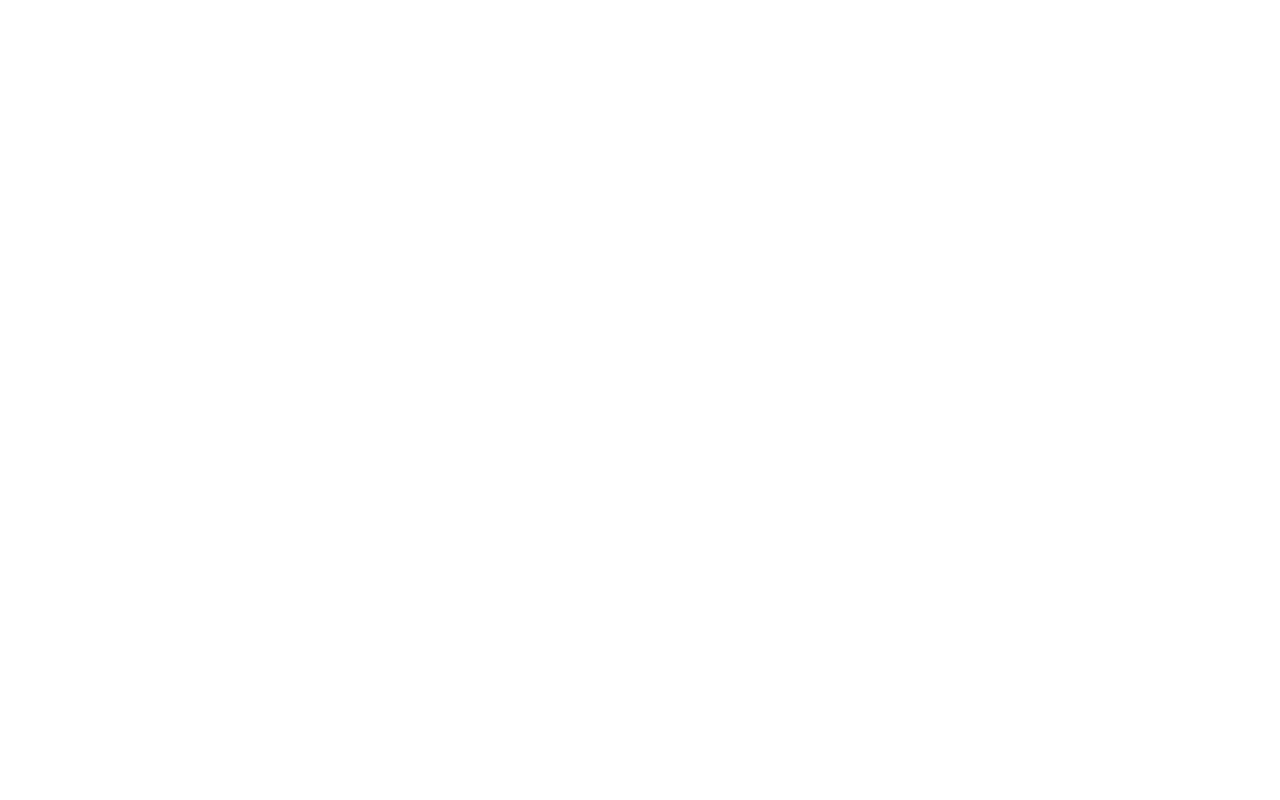
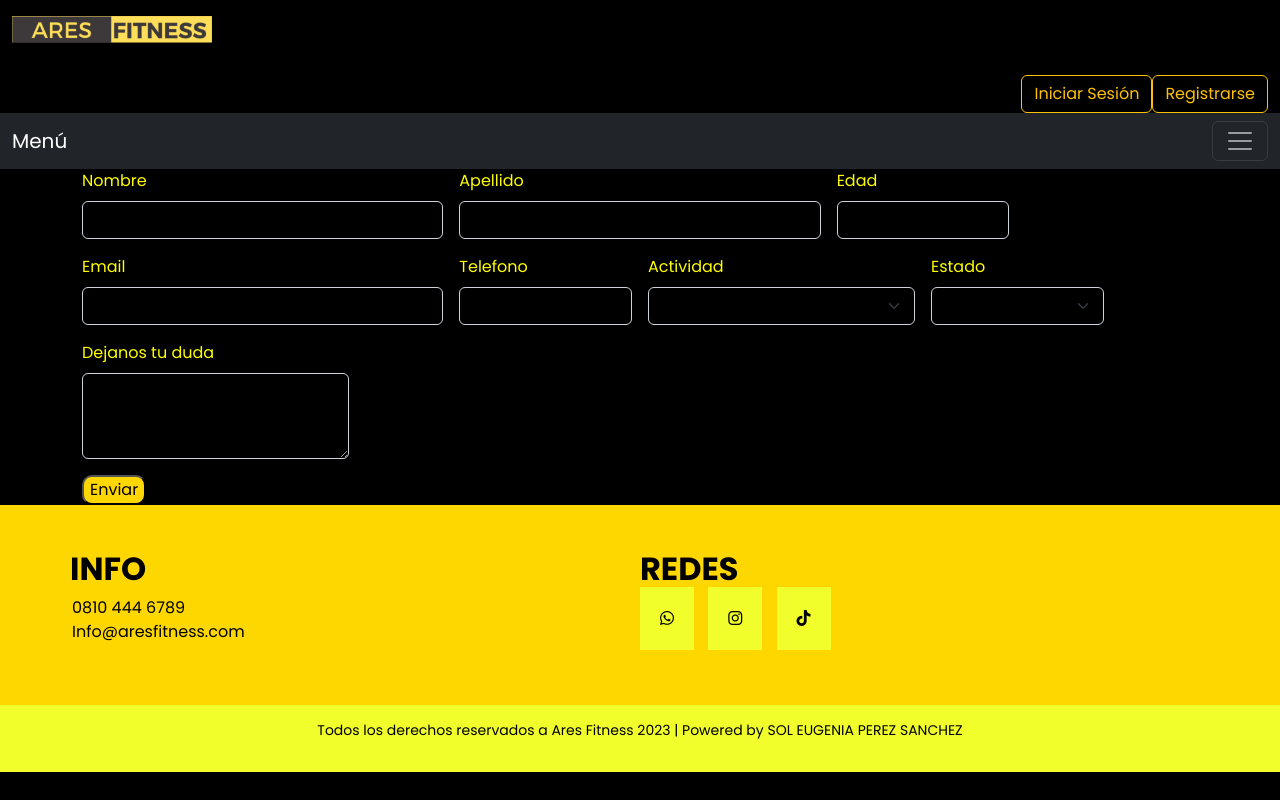
Before and after one commit to Solperezsanchez/Proyecto-finalSCSS-BS-Perez-Sanchez-Sol, a website: page pages/contacto.html in a window 1280 px wide. Drawn offline with nearby package versions, Linux system fonts and the light colour scheme.

Commit message:
terminamos la pag de contacto.html

```diff
--- a/pages/contacto.html
+++ b/pages/contacto.html
@@ -0,0 +1,238 @@
+<!DOCTYPE html>
+<html lang="es">
+  <head>
+    <meta charset="UTF-8" />
+    <meta http-equiv="X-UA-Compatible" content="IE=edge" />
+    <meta name="viewport" content="width=device-width, initial-scale=1.0" />
+    <title>Horarios Ares Gym</title>
+    <!--LINK BOOTSTRAP-->
+    <link
+      href="https://cdn.jsdelivr.net/npm/bootstrap@5.2.3/dist/css/bootstrap.min.css"
+      rel="stylesheet"
+      integrity="sha384-rbsA2VBKQhggwzxH7pPCaAqO46MgnOM80zW1RWuH61DGLwZJEdK2Kadq2F9CUG65"
+      crossorigin="anonymous"
+    />
+    <!--LINK FONTS-->
+    <link rel="preconnect" href="https://fonts.googleapis.com" />
+    <link rel="preconnect" href="https://fonts.gstatic.com" crossorigin />
+    <link
+      href="https://fonts.googleapis.com/css2?family=Josefin+Sans:ital,wght@0,100;0,200;0,300;0,400;0,500;0,600;0,700;1,100;1,200;1,300;1,400;1,500;1,600;1,700&family=Poppins:ital,wght@0,100;0,200;0,300;0,400;0,500;0,600;0,700;0,800;0,900;1,100;1,200;1,300;1,400;1,500;1,600;1,700;1,800;1,900&display=swap"
+      rel="stylesheet"
+    />
+    <!--LINK FAVICON-->
+    <link
+      rel="shortcut icon"
+      href="../img/faviconAresGym.png"
+      type="image/x-icon"
+    />
+    <!--LINK CSS-->
+    <link rel="stylesheet" href="../css/style.css" />
+    <!--SCRIPT ICONOS-->
+    <script
+      src="https://kit.fontawesome.com/d6f136d242.js"
+      crossorigin="anonymous"
+    ></script>
+  </head>
+  <!--BODY-->
+  <body>
+    <!--HEADER CON LOGO Y BOTONES DE REGISTRO E INICIO DE SESION-->
+    <header>
+      <!--LOGO-->
+      <div class="container-fluid">
+        <div class="row">
+          <div class="col col-md-12 col-xs-12">
+            <div class="logo-top">
+              <img
+                src="../img/logoAresFitness.png"
+                alt="logo-ares-gym"
+                class="logoTop"
+              />
+            </div>
+          </div>
+        </div>
+      </div>
+
+      <!--BOTONES DE INICIO DE SESION Y REGISTRO-->
+      <div class="container-fluid">
+        <div class="row">
+          <div class="col">
+            <div class="botonesRegistro">
+              <button
+                type="button"
+                class="iniciarSesion btn btn-outline-warning"
+              >
+                Iniciar Sesión
+              </button>
+              <button type="button" class="btn btn-outline-warning">
+                Registrarse
+              </button>
+            </div>
+          </div>
+        </div>
+      </div>
+    </header>
+    <!--NAV BAR-->
+    <div class="container-fluid">
+      <div class="row">
+        <nav class="navbar navbar-dark bg-dark">
+          <div class="container-fluid">
+            <a class="navbar-brand" href="#">Menú</a>
+            <button
+              class="navbar-toggler"
+              type="button"
+              data-bs-toggle="offcanvas"
+              data-bs-target="#offcanvasDarkNavbar"
+              aria-controls="offcanvasDarkNavbar"
+            >
+              <span class="navbar-toggler-icon"></span>
+            </button>
+            <div
+              class="offcanvas offcanvas-end text-bg-dark"
+              tabindex="-1"
+              id="offcanvasDarkNavbar"
+              aria-labelledby="offcanvasDarkNavbarLabel"
+            >
+              <div class="offcanvas-header">
+                <h5 class="offcanvas-title" id="offcanvasDarkNavbarLabel">
+                  Contenidos
+                </h5>
+                <button
+                  type="button"
+                  class="btn-close btn-close-white"
+                  data-bs-dismiss="offcanvas"
+                  aria-label="Close"
+                ></button>
+              </div>
+              <div class="offcanvas-body">
+                <ul class="navbar-nav justify-content-end flex-grow-1 pe-3">
+                  <li class="nav-item">
+                    <a class="nav-link" href="../index.html">Inicio</a>
+                  </li>
+                  <li class="nav-item">
+                    <a class="nav-link" href="./clases.html">Clases</a>
+                  </li>
+                  <li class="nav-item">
+                    <a class="nav-link" href="./planes.html">Planes</a>
+                  </li>
+                  <li class="nav-item">
+                    <a class="nav-link" href="./horarios.html">Horarios</a>
+                  </li>
+                  <li class="nav-item">
+                    <a class="nav-link" href="./sedes.html">Sedes</a>
+                  </li>
+                  <li class="nav-item">
+                    <a class="nav-link" href="./contacto.html">Contacto</a>
+                  </li>
+                </ul>
+              </div>
+            </div>
+          </div>
+        </nav>
+      </div>
+    </div>
+    <!--MAIN CONTACTO-->
+    <main>
+      <div class="container">
+        <div class="formulario">
+          <form class="row g-3">
+            <div class="col-md-4">
+              <label for="inputnombre" class="form-label">Nombre</label>
+              <input type="text" class="form-control" />
+            </div>
+            <div class="col-md-4">
+              <label for="inputapellido" class="form-label">Apellido</label>
+              <input type="text" class="form-control" />
+            </div>
+            <div class="col-md-2">
+              <label for="inputedad" class="form-label">Edad</label>
+              <input type="text" class="form-control" />
+            </div>
+            <div class="col-md-4">
+              <label for="inputEmail4" class="form-label">Email</label>
+              <input type="email" class="form-control" class="inputEmail4" />
+            </div>
+            <div class="col-md-2">
+              <label for="inputtelefono" class="form-label">Telefono</label>
+              <input type="text" class="form-control" />
+            </div>
+            <div class="col-md-3">
+              <label for="inputactividad" class="form-label">Actividad</label>
+              <select id="inputState" class="form-select">
+                <option selected>Seleccionar...</option>
+                <option>Entrenamiento Funcional</option>
+                <option>Musculacion</option>
+                <option>CrossFit</option>
+                <option>Cycle</option>
+              </select>
+            </div>
+            <div class="col-md-2">
+              <label for="inputestado" class="form-label">Estado</label>
+              <select id="inputState" class="form-select">
+                <option selected>Seleccionar...</option>
+                <option>Principiante</option>
+                <option>Intermedio</option>
+                <option>Avanzado</option>
+              </select>
+            </div>
+            <div class="col-md-3">
+              <label for="exampleFormControlTextarea1" class="form-label"
+                >Dejanos tu duda</label
+              >
+              <textarea
+                class="form-control"
+                class="exampleFormControlTextarea1"
+                rows="3"
+              ></textarea>
+            </div>
+            <div class="col-12">
+              <button type="submit" class="style-button">Enviar</button>
+            </div>
+          </form>
+        </div>
+      </div>
+    </main>
+    <!--FOOTER-->
+    <footer>
+      <div class="container-fluid">
+        <div class="row">
+          <div class="card-body">
+            <div class="pieDePagina">
+              <div class="grupo1">
+                <div class="box boxInfo">
+                  <h2>INFO</h2>
+                  <ul>
+                    <li>0810 444 6789</li>
+                    <li>Info@aresfitness.com</li>
+                  </ul>
+                </div>
+                <div class="box">
+                  <h2>REDES</h2>
+                  <div class="redSocial">
+                    <a><i class="fa-brands fa-whatsapp"></i></a>
+                    <a><i class="fa-brands fa-instagram"></i></a>
+                    <a><i class="fa-brands fa-tiktok"></i></a>
+                  </div>
+                  <div class="box"></div>
+                </div>
+              </div>
+              <div class="grupo2">
+                <small
+                  ><p>
+                    Todos los derechos reservados a Ares Fitness 2023 | Powered
+                    by SOL EUGENIA PEREZ SANCHEZ
+                  </p>
+                </small>
+              </div>
+            </div>
+          </div>
+        </div>
+      </div>
+    </footer>
+    <!--SCRIPT JAVASCRIPT-->
+    <script
+      src="https://cdn.jsdelivr.net/npm/bootstrap@5.2.3/dist/js/bootstrap.bundle.min.js"
+      integrity="sha384-kenU1KFdBIe4zVF0s0G1M5b4hcpxyD9F7jL+jjXkk+Q2h455rYXK/7HAuoJl+0I4"
+      crossorigin="anonymous"
+    ></script>
+  </body>
+</html>
--- a/scss/_nuestro.scss
+++ b/scss/_nuestro.scss
@@ -1,5 +1,6 @@
 //*BODY
 * {
+
   font-family: "Poppins";
 }
 //* HEADER
@@ -119,3 +120,17 @@ main .container-planes {
     margin-top: 3rem;
     margin-bottom: 3rem;
 }
+ label{
+    color: gold;
+ }
+ option{
+    color: gold;
+ }
+
+
+
+    .style-button{
+        background-color: gold;
+        color: black;
+        border-radius: 10px;
+    }
--- a/scss/_variables.scss
+++ b/scss/_variables.scss
@@ -797,7 +797,7 @@ $form-text-margin-top:                  .25rem !default;
 $form-text-font-size:                   $small-font-size !default;
 $form-text-font-style:                  null !default;
 $form-text-font-weight:                 null !default;
-$form-text-color:                       $text-muted !default;
+$form-text-color:                       $yellow;
 // scss-docs-end form-text-variables
 
 // scss-docs-start form-label-variables
@@ -805,7 +805,7 @@ $form-label-margin-bottom:              .5rem !default;
 $form-label-font-size:                  null !default;
 $form-label-font-style:                 null !default;
 $form-label-font-weight:                null !default;
-$form-label-color:                      null !default;
+$form-label-color:                      yellow !important;
 // scss-docs-end form-label-variables
 
 // scss-docs-start form-input-variables
```
Also changed, not shown: pages/horarios.html (+1 -1 lines), css/style.css, 1 other file.
